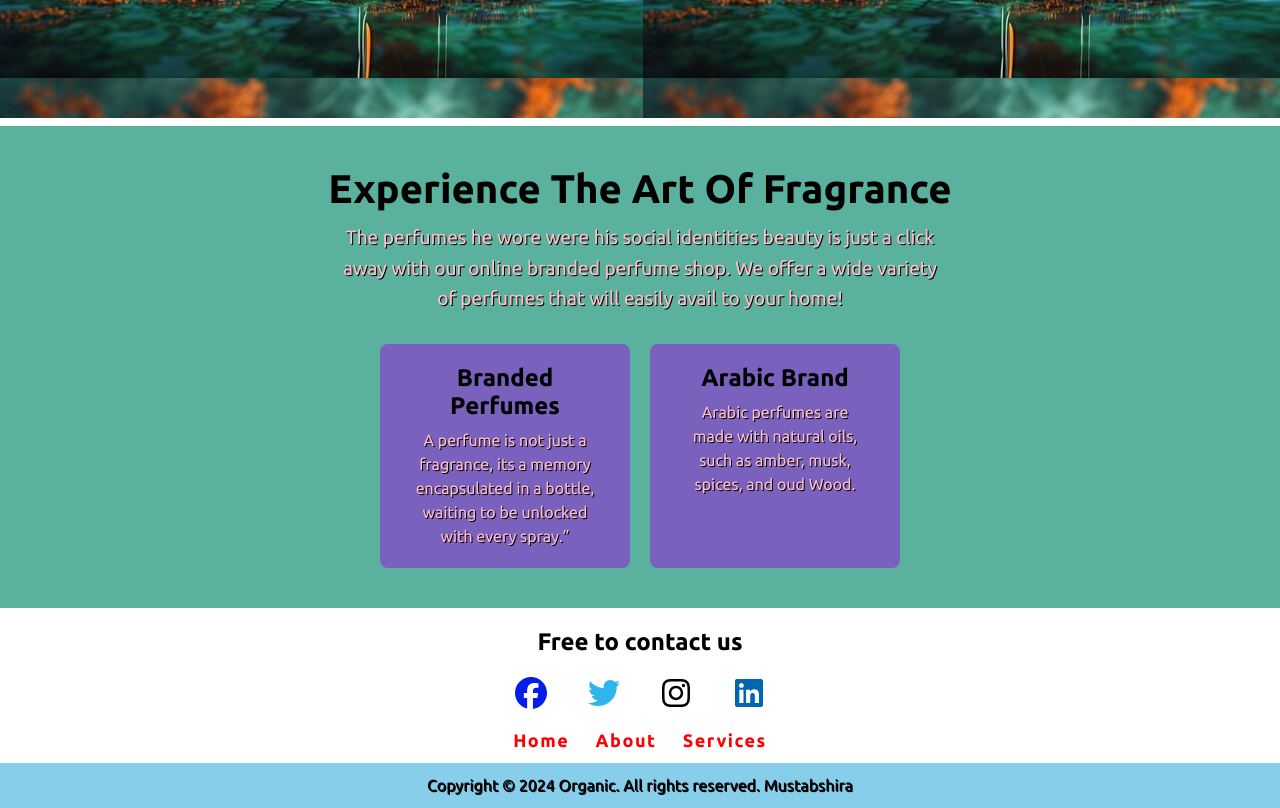
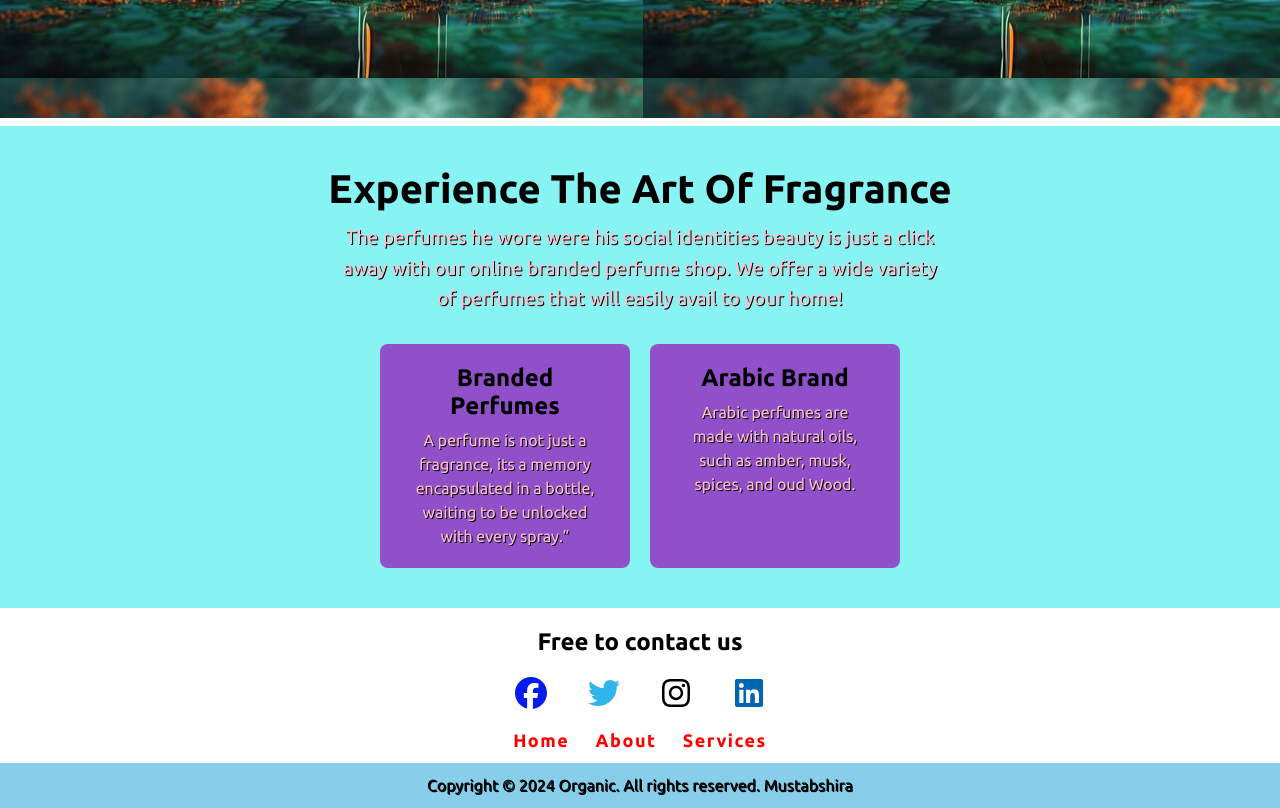
Before and after one commit to Nadeem-59/perfume, a Next.js app: page / in a window 1280 px wide. Shown: the part 2460-3268 px from the top of the page. Built offline with nearby package versions, Linux system fonts and the light colour scheme.

Commit message:
Update services.css

```diff
--- a/src/app/services.css
+++ b/src/app/services.css
@@ -1,5 +1,5 @@
 .services-container {
-    background-color:rgb(90,177,157);
+    background-color:#87F3F3;
     color: black;
     padding: 40px 20px;
     text-align: center;
@@ -28,7 +28,7 @@
   }
 
   .service-item {
-    background-color:rgb(121,97,189);
+    background-color:rgb(143,80,202);
     border-radius: 8px;
     padding: 20px;
     width: 250px;
```
